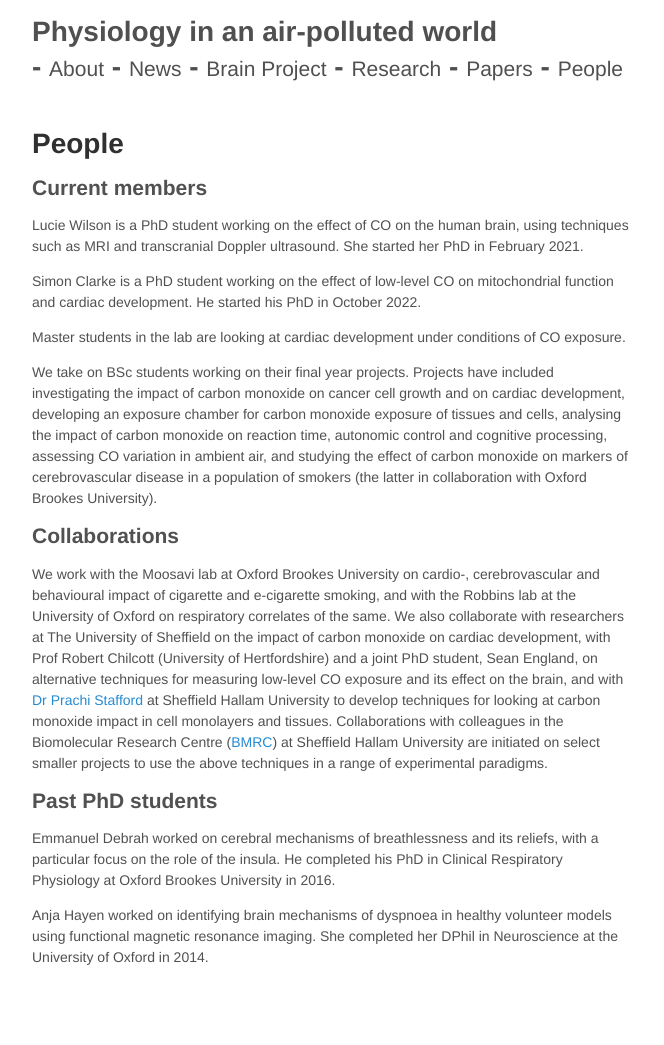
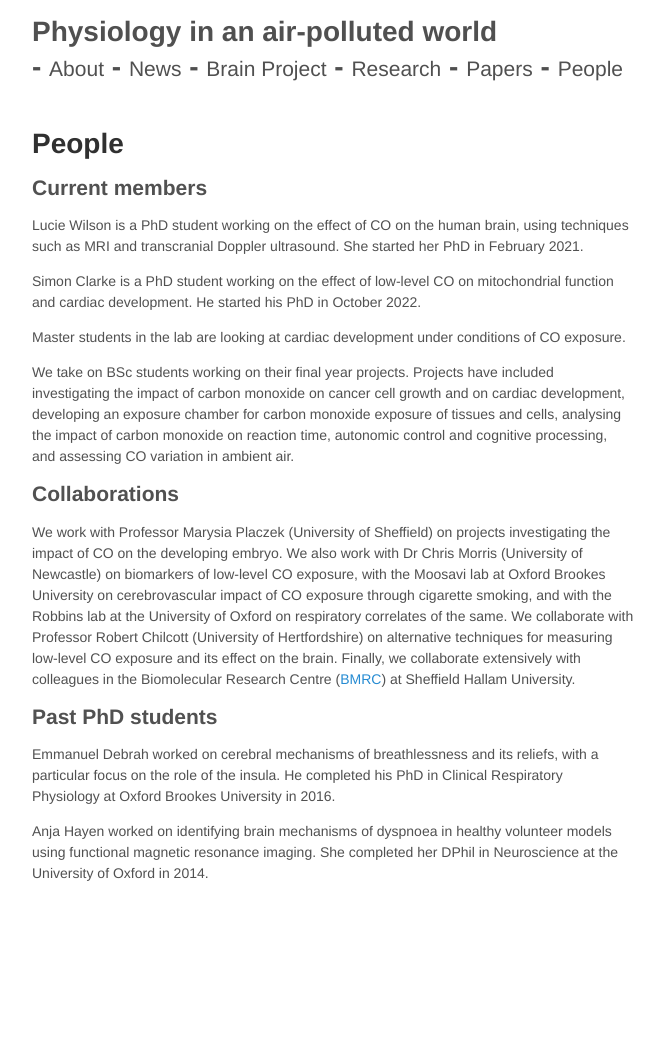
Before and after one commit to mariherigstad/mariherigstad.github.io, a Jekyll site: the page built from people.md, in a window 1280 px wide. Shown: the whole page, without its empty margins (307-971 px from the left). Built offline with Jekyll 4.4.1, drawn with Linux system fonts in a browser that asks for light colours; after the commit the page ends 961 px from its top, so only the background shows below that.

Commit message:
Update people.md

```diff
--- a/people.md
+++ b/people.md
@@ -10,10 +10,10 @@ Simon Clarke is a PhD student working on the effect of low-level CO on mitochond
 
 Master students in the lab are looking at cardiac development under conditions of CO exposure.
 
-We take on BSc students working on their final year projects. Projects have included investigating the impact of carbon monoxide on cancer cell growth and on cardiac development, developing an exposure chamber for carbon monoxide exposure of tissues and cells, analysing the impact of carbon monoxide on reaction time, autonomic control and cognitive processing, assessing CO variation in ambient air, and studying the effect of carbon monoxide on markers of cerebrovascular disease in a population of smokers (the latter in collaboration with Oxford Brookes University).
+We take on BSc students working on their final year projects. Projects have included investigating the impact of carbon monoxide on cancer cell growth and on cardiac development, developing an exposure chamber for carbon monoxide exposure of tissues and cells, analysing the impact of carbon monoxide on reaction time, autonomic control and cognitive processing, and assessing CO variation in ambient air.
 
 ## Collaborations
-We work with the Moosavi lab at Oxford Brookes University on cardio-, cerebrovascular and behavioural impact of cigarette and e-cigarette smoking, and with the Robbins lab at the University of Oxford on respiratory correlates of the same. We also collaborate with researchers at The University of Sheffield on the impact of carbon monoxide on cardiac development, with Prof Robert Chilcott (University of Hertfordshire) and a joint PhD student, Sean England, on alternative techniques for measuring low-level CO exposure and its effect on the brain, and with <a href="https://www.shu.ac.uk/about-us/our-people/staff-profiles/prachi-stafford">Dr Prachi Stafford</a> at Sheffield Hallam University to develop techniques for looking at carbon monoxide impact in cell monolayers and tissues. Collaborations with colleagues in the Biomolecular Research Centre (<a href="https://www.shu.ac.uk/research/specialisms/biomolecular-sciences-research-centre">BMRC</a>) at Sheffield Hallam University are initiated on select smaller projects to use the above techniques in a range of experimental paradigms.
+We work with Professor Marysia Placzek (University of Sheffield) on projects investigating the impact of CO on the developing embryo. We also work with Dr Chris Morris (University of Newcastle) on biomarkers of low-level CO exposure, with the Moosavi lab at Oxford Brookes University on cerebrovascular impact of CO exposure through cigarette smoking, and with the Robbins lab at the University of Oxford on respiratory correlates of the same. We collaborate with Professor Robert Chilcott (University of Hertfordshire) on alternative techniques for measuring low-level CO exposure and its effect on the brain. Finally, we collaborate extensively with colleagues in the Biomolecular Research Centre (<a href="https://www.shu.ac.uk/research/specialisms/biomolecular-sciences-research-centre">BMRC</a>) at Sheffield Hallam University.
 
 ## Past PhD students
 Emmanuel Debrah worked on cerebral mechanisms of breathlessness and its reliefs, with a particular focus on the role of the insula. He completed his PhD in Clinical Respiratory Physiology at Oxford Brookes University in 2016.
```
